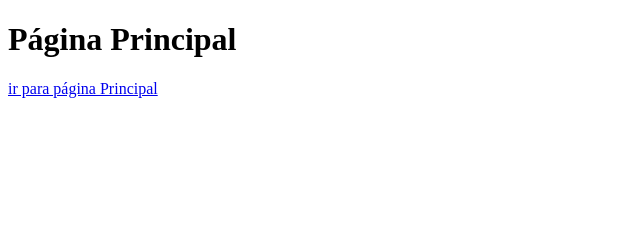
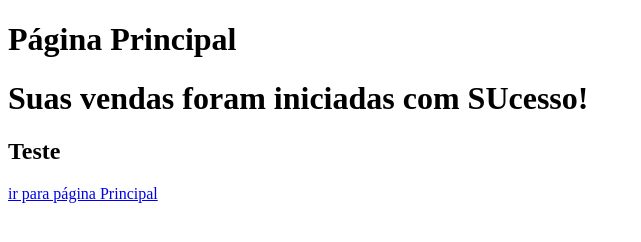
Before and after one commit to SauloCunha01/aulagit, a plain HTML site: page vendas.html in a window 1280 px wide. Shown: the whole page, without its empty margins (0-641 px from the left). Drawn offline with Linux system fonts and the light colour scheme.

Commit message:
Acrescentado valor

```diff
--- a/vendas.html
+++ b/vendas.html
@@ -8,6 +8,8 @@
 </head>
 <body>
     <h1>Página Principal</h1>
+    <h1> Suas vendas foram iniciadas com SUcesso!</h1>
+    <h2>Teste</h2>
     <a href="vindex.html">ir para página Principal</a>
 </body>
 </html>
```
Also changed, not shown: index.html (+1 -0 lines).
